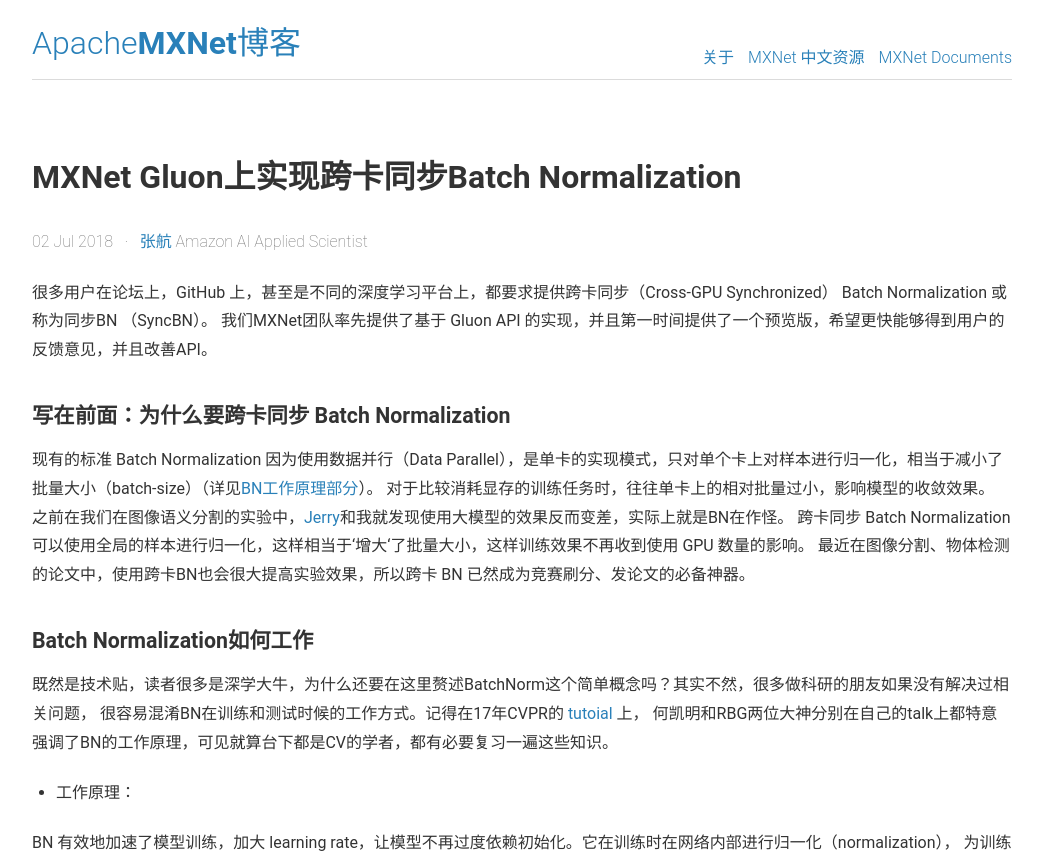
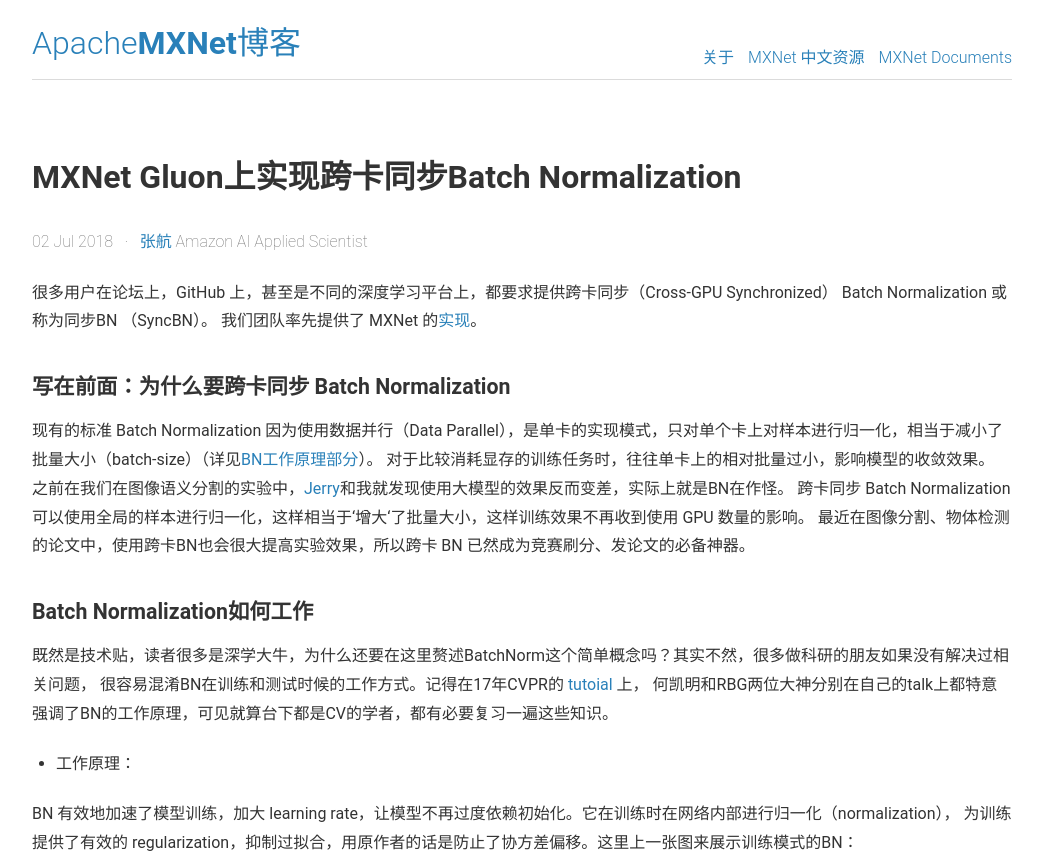
Before and after one commit to mxnet-zh/blog, a Jekyll site: the page built from _posts/2018-07-02-syncbn.md, in a window 1280 px wide and 900 px high, cut to the strip 0-855 px from the top of the window. Shown: the whole strip, without its empty margins (118-1161 px from the left). Built offline with Jekyll 4.4.1, drawn with Linux system fonts in a browser that asks for light colours; formulas are drawn with MathJax 3.

Commit message:
Update 2018-07-02-syncbn.md

```diff
--- a/_posts/2018-07-02-syncbn.md
+++ b/_posts/2018-07-02-syncbn.md
@@ -4,7 +4,7 @@
 ---
 
 很多用户在论坛上，GitHub 上，甚至是不同的深度学习平台上，都要求提供跨卡同步（Cross-GPU Synchronized） Batch Normalization 或称为同步BN （SyncBN）。
-我们MXNet团队率先提供了基于 Gluon API 的实现，并且第一时间提供了一个预览版，希望更快能够得到用户的反馈意见，并且改善API。
+我们团队率先提供了 MXNet 的[实现](http://mxnet.incubator.apache.org/versions/master/api/python/gluon/contrib.html?highlight=syncbatchnorm#mxnet.gluon.contrib.nn.SyncBatchNorm)。
 
 ### 写在前面：为什么要跨卡同步 Batch Normalization
 现有的标准 Batch Normalization 因为使用数据并行（Data Parallel），是单卡的实现模式，只对单个卡上对样本进行归一化，相当于减小了批量大小（batch-size）（详见[BN工作原理部分](#batch-normalization如何工作)）。
@@ -63,4 +63,4 @@
 欢迎查看[常见问答](https://github.com/zhanghang1989/MXNet-Gluon-SyncBN/blob/master/ChineseQA.md),
 并且到[论坛讨论区](https://discuss.gluon.ai/t/topic/1156)交流。
 
-代码在PR中，[**[预览链接](https://github.com/apache/incubator-mxnet/pull/11502)**]，特别感谢[林海滨](https://github.com/eric-haibin-lin)在代码实现过程中的大力帮助。
+[**[文档链接](http://mxnet.incubator.apache.org/versions/master/api/python/gluon/contrib.html?highlight=syncbatchnorm#mxnet.gluon.contrib.nn.SyncBatchNorm)**]，特别感谢[林海滨](https://github.com/eric-haibin-lin)在代码实现过程中的大力帮助。
```
